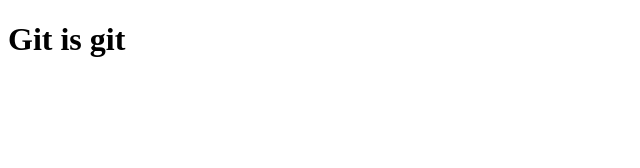
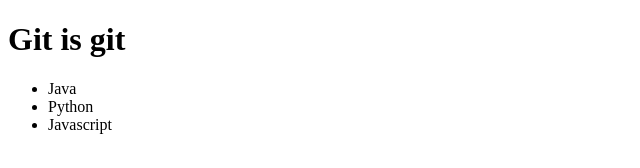
Before and after one commit to debartek/git-three, a plain HTML site: page index.html in a window 1280 px wide. Shown: the whole page, without its empty margins (0-640 px from the left). Drawn offline with Linux system fonts and the light colour scheme.

Commit message:
Added unordered list

```diff
--- a/index.html
+++ b/index.html
@@ -8,5 +8,12 @@
 </head>
 <body>
     <h1>Git is git</h1>
+    <div>
+        <ul>
+            <li>Java</li>
+            <li>Python</li>
+            <li>Javascript</li>
+        </ul>
+    </div>
 </body>
 </html>
```
